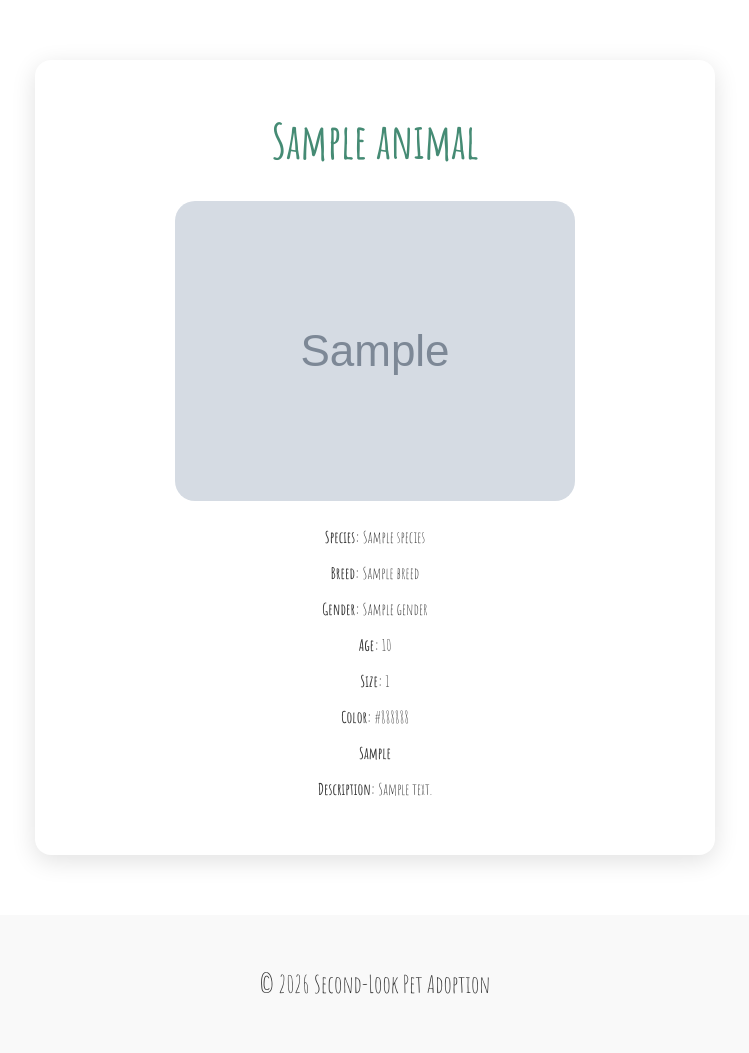
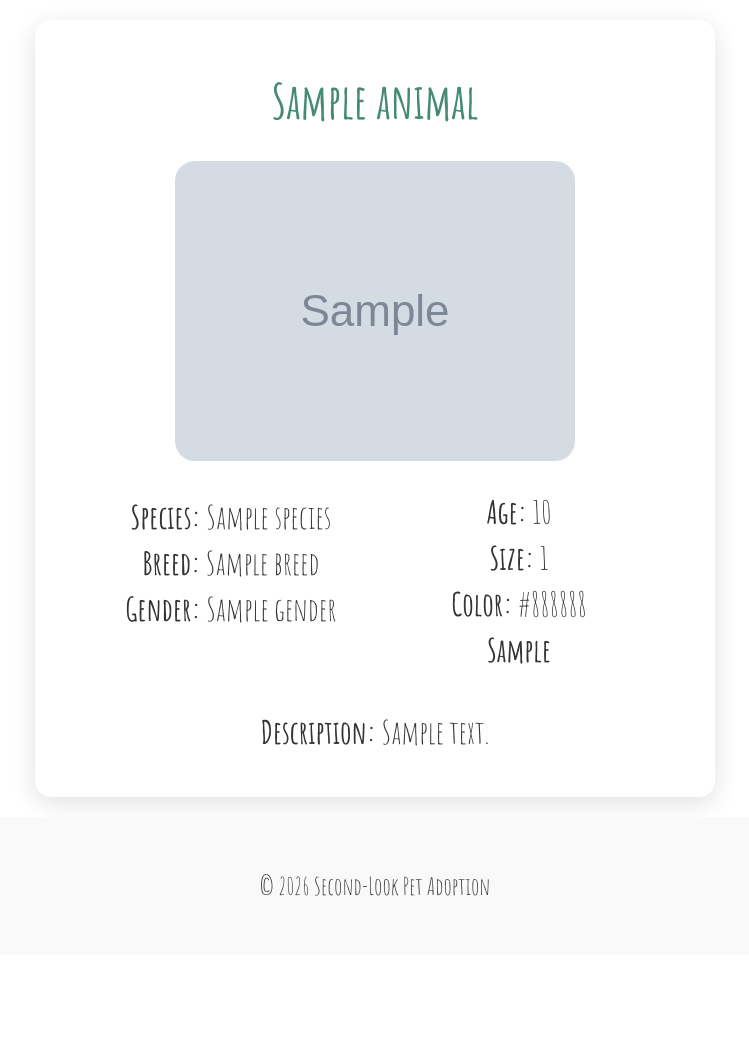
Before and after one commit to marvinursua8/ACIT-2911---Agile-Development-Project, a Python web app: template web/templates/pet_detail.html in a window 1280 px wide. Shown: the part 91-1144 px from the top of the page, without its empty margins (265-1014 px from the left). After the commit the page ends 987 px from the top, so only its background shows below. Run offline with Jinja, Linux system fonts and the light colour scheme; the template is opened without the code that fills it: most values are stand-ins (such as "Sample title", 1, 10 or a date in 2020); grey boxes marked "Sample" are stand-in pictures.

Commit message:
Last minute detail page css/html beautification

```diff
--- a/web/static/styles/styles.css
+++ b/web/static/styles/styles.css
@@ -246,6 +246,10 @@ footer {
 
 /* Pet Details Pages Layout */
 
+.pet-details-page .card {
+  margin: 20px auto;
+}
+
 #centerpiece-image {
   max-height: 20em;
   border-radius: 20px;
@@ -266,13 +270,14 @@ footer {
 }
 
 .thumbnails-container {
-  height: 100px;
   display: flex;
+  flex-wrap: wrap;
   gap: 5px;
-  padding: 10px;
+  margin: 20px;
 }
 
 .thumbnail-image {
+  max-height: 100px;
   cursor: pointer;
   transition: transform 0.2s ease, box-shadow 0.2s ease;
 }
@@ -280,6 +285,17 @@ footer {
 .thumbnail-image:hover {
   transform: translateY(-2px);
   box-shadow: 0 4px 12px rgba(0, 0, 0, 0.15);
+}
+
+.pet-details-page p {
+  font-size: clamp(1rem, 4vw, 2rem);
+  margin: 5px 0;
+}
+
+.pet-details-container {
+  height: 200px;
+  column-count: 2;
+  margin: 20px;
 }
 
 /* RESPONSIVE: Mobile Width (Phone) */
--- a/web/templates/pet_detail.html
+++ b/web/templates/pet_detail.html
@@ -1,14 +1,7 @@
 {% extends 'base.html' %}
 
 {% block content %}
-<!-- Needed:
- A way to view all images (not just the primary)
- Adoption agency information
- Adopt button -->
-<!-- Wanted:
- Make the gallery page cards appear clickable (beveled border?)
- Reduce Cumulative Layout Shift (always a problem but moreso here) -->
-<main class="page-container">
+<main class="pet-details-page">
     <div class="card">
         <h2>{{ animal.name }}</h2>
         {% if images %}
@@ -23,6 +16,7 @@
         </div>
         {% endif %}
         {% endif %}
+        <div class="pet-details-container">
           <p><strong>Species:</strong> {{ animal.species }}</p>
           <p><strong>Breed:</strong> {{ animal.breed }}</p>
           <p><strong>Gender:</strong> {{ animal.gender }}</p>
@@ -30,6 +24,7 @@
           <p><strong>Size:</strong> {{ animal.size }}</p>
           <p><strong>Color:</strong> {{ animal.color }}</p>
           <p><strong>{{ animal.house_trained }}</strong></p>
+        </div>
         <p><strong>Description:</strong> {{ animal.description }}</p>
     </div>
 </main>
```
Lines whose indentation alone changed are shown as unchanged.
